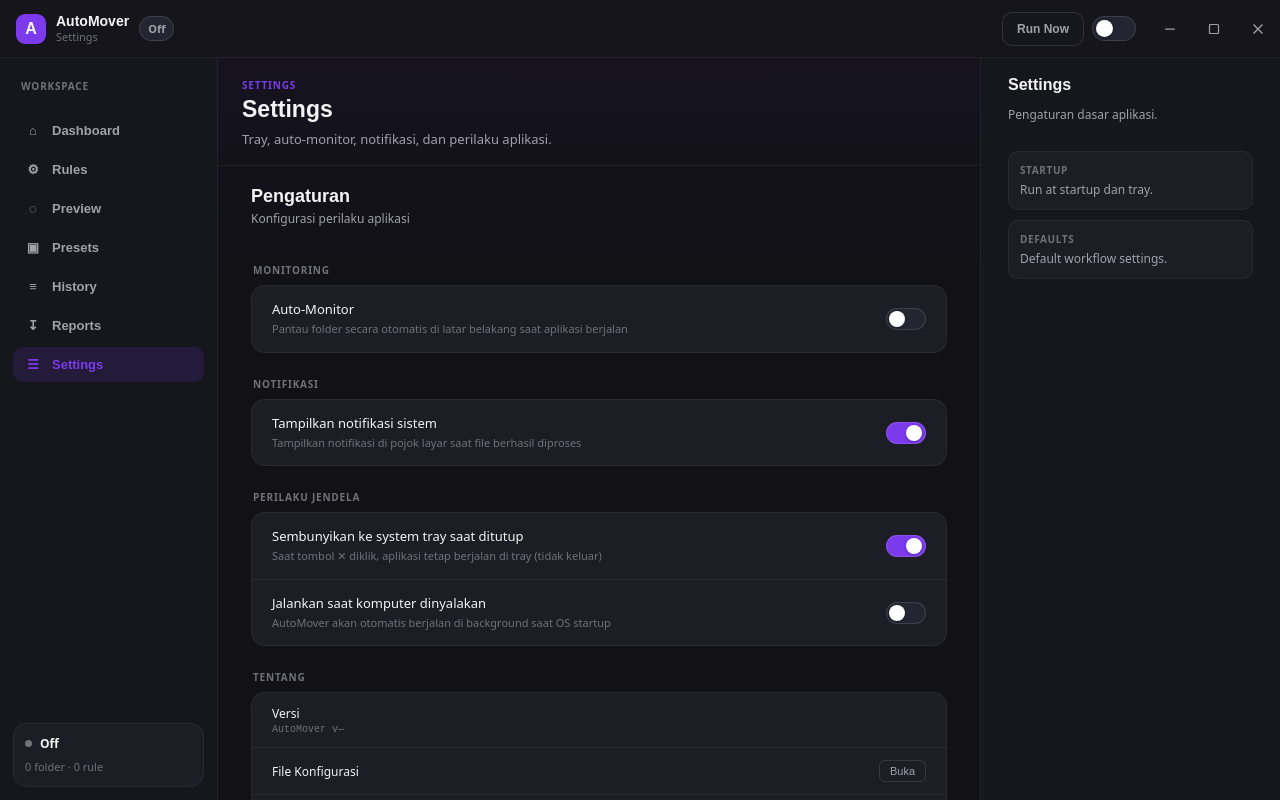
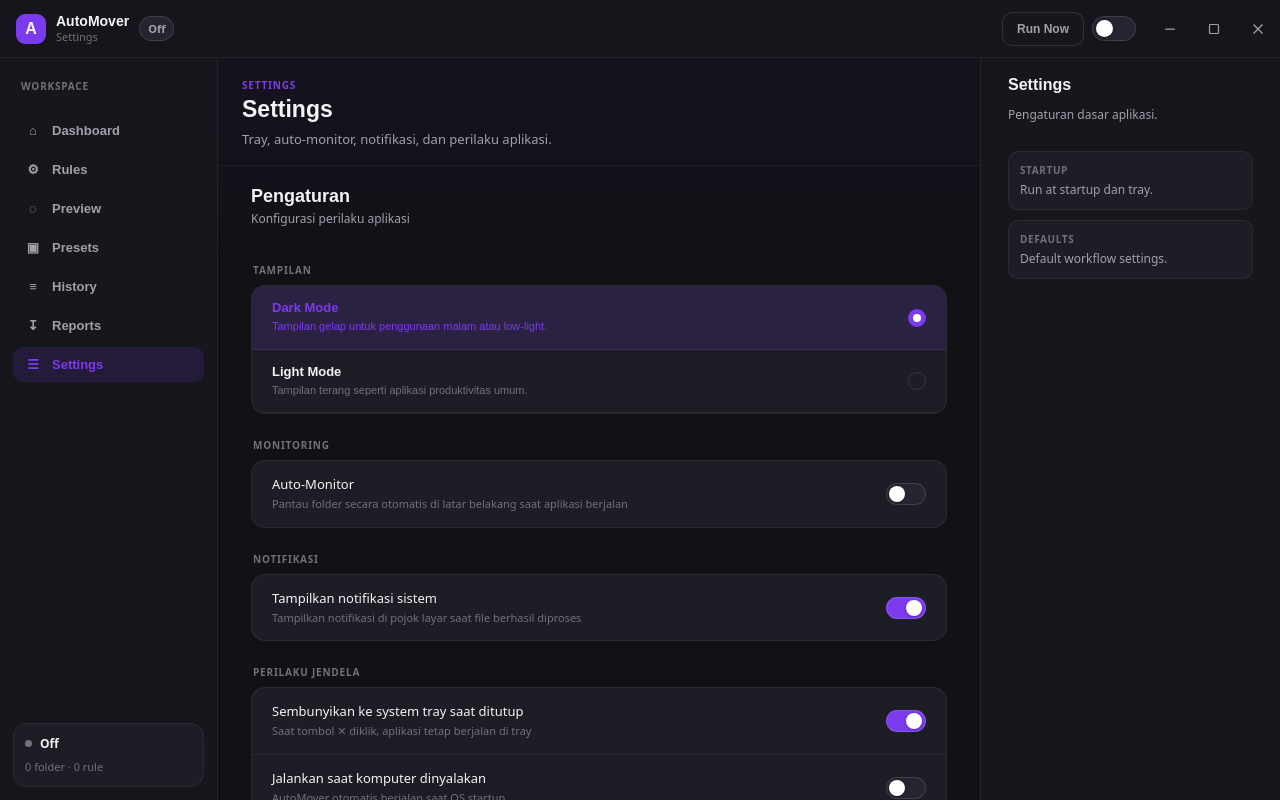
Before and after one commit to maschennyy/automover, a React (Vite) app: page / in a window 1280 px wide. Both pictures are taken after a click on the button "Settings". Built offline with nearby package versions, Linux system fonts and the light colour scheme.

Commit message:
feat: add theme selector to settings

```diff
--- a/src/renderer/components/TrayMenu.jsx
+++ b/src/renderer/components/TrayMenu.jsx
@@ -1,167 +1,42 @@
 import { useState, useEffect } from 'react'
 import useAppStore from '../store/useAppStore'
 
-// ─── Toggle component ─────────────────────────────────────────────────────────
 function SettingToggle({ label, description, value, onChange, disabled = false }) {
-  return (
-    <div style={{
-      display:        'flex',
-      alignItems:     'center',
-      justifyContent: 'space-between',
-      padding:        '14px 20px',
-      gap:            16,
-      opacity:        disabled ? 0.45 : 1,
-      transition:     'opacity 0.2s',
-    }}>
-      <div style={{ flex: 1 }}>
-        <div style={{ fontSize: 13, fontWeight: 500, color: 'var(--text-primary)' }}>{label}</div>
-        {description && (
-          <div style={{ fontSize: 11, color: 'var(--text-muted)', marginTop: 3, lineHeight: 1.5 }}>
-            {description}
-          </div>
-        )}
-      </div>
-      <button
-        type="button"
-        disabled={disabled}
-        onClick={() => !disabled && onChange(!value)}
-        style={{
-          width:        40,
-          height:       22,
-          borderRadius: 99,
-          border:       '1px solid var(--border-default)',
-          background:   value ? 'var(--accent)' : 'var(--bg-overlay)',
-          position:     'relative',
-          cursor:       disabled ? 'not-allowed' : 'pointer',
-          transition:   'background 0.2s',
-          flexShrink:   0,
-        }}
-      >
-        <span style={{
-          position:     'absolute',
-          top:          2,
-          left:         value ? 19 : 2,
-          width:        16,
-          height:       16,
-          borderRadius: '50%',
-          background:   '#fff',
-          transition:   'left 0.18s',
-          boxShadow:    '0 1px 3px rgba(0,0,0,0.3)',
-        }} />
-      </button>
-    </div>
-  )
+  return <div style={{ display: 'flex', alignItems: 'center', justifyContent: 'space-between', padding: '14px 20px', gap: 16, opacity: disabled ? 0.45 : 1, transition: 'opacity 0.2s' }}><div style={{ flex: 1 }}><div style={{ fontSize: 13, fontWeight: 500, color: 'var(--text-primary)' }}>{label}</div>{description && <div style={{ fontSize: 11, color: 'var(--text-muted)', marginTop: 3, lineHeight: 1.5 }}>{description}</div>}</div><button type="button" disabled={disabled} onClick={() => !disabled && onChange(!value)} style={{ width: 40, height: 22, borderRadius: 99, border: '1px solid var(--border-default)', background: value ? 'var(--accent)' : 'var(--bg-overlay)', position: 'relative', cursor: disabled ? 'not-allowed' : 'pointer', transition: 'background 0.2s', flexShrink: 0 }}><span style={{ position: 'absolute', top: 2, left: value ? 19 : 2, width: 16, height: 16, borderRadius: '50%', background: '#fff', transition: 'left 0.18s', boxShadow: '0 1px 3px rgba(0,0,0,0.3)' }} /></button></div>
 }
 
-// ─── Section card ─────────────────────────────────────────────────────────────
 function Section({ title, children }) {
-  return (
-    <div>
-      <div style={{
-        fontSize:      10,
-        fontWeight:    700,
-        color:         'var(--text-muted)',
-        letterSpacing: '0.08em',
-        textTransform: 'uppercase',
-        marginBottom:  8,
-        paddingLeft:   2,
-      }}>
-        {title}
-      </div>
-      <div style={{
-        background:    'var(--bg-elevated)',
-        borderRadius:  'var(--radius-lg)',
-        border:        '1px solid var(--border-subtle)',
-        overflow:      'hidden',
-      }}>
-        {children}
-      </div>
-    </div>
-  )
+  return <div><div style={{ fontSize: 10, fontWeight: 700, color: 'var(--text-muted)', letterSpacing: '0.08em', textTransform: 'uppercase', marginBottom: 8, paddingLeft: 2 }}>{title}</div><div style={{ background: 'var(--bg-elevated)', borderRadius: 'var(--radius-lg)', border: '1px solid var(--border-subtle)', overflow: 'hidden' }}>{children}</div></div>
 }
 
-function Divider() {
-  return <div style={{ height: 1, background: 'var(--border-subtle)' }} />
+function Divider() { return <div style={{ height: 1, background: 'var(--border-subtle)' }} /> }
+
+function InfoRow({ label, value, action, onAction }) {
+  return <div style={{ display: 'flex', alignItems: 'center', justifyContent: 'space-between', padding: '12px 20px', gap: 12 }}><div><div style={{ fontSize: 12, fontWeight: 500, color: 'var(--text-primary)' }}>{label}</div>{value && <div style={{ fontSize: 10, color: 'var(--text-muted)', marginTop: 2, fontFamily: 'JetBrains Mono, monospace', wordBreak: 'break-all' }}>{value}</div>}</div>{action && <button type="button" onClick={onAction} style={{ padding: '4px 10px', borderRadius: 6, border: '1px solid var(--border-default)', background: 'transparent', color: 'var(--text-secondary)', fontSize: 11, cursor: 'pointer', fontFamily: 'DM Sans, sans-serif', flexShrink: 0, whiteSpace: 'nowrap' }}>{action}</button>}</div>
 }
 
-// ─── Info row ─────────────────────────────────────────────────────────────────
-function InfoRow({ label, value, action, onAction }) {
-  return (
-    <div style={{
-      display:        'flex',
-      alignItems:     'center',
-      justifyContent: 'space-between',
-      padding:        '12px 20px',
-      gap:            12,
-    }}>
-      <div>
-        <div style={{ fontSize: 12, fontWeight: 500, color: 'var(--text-primary)' }}>{label}</div>
-        {value && (
-          <div style={{
-            fontSize:   10,
-            color:      'var(--text-muted)',
-            marginTop:  2,
-            fontFamily: 'JetBrains Mono, monospace',
-            wordBreak:  'break-all',
-          }}>
-            {value}
-          </div>
-        )}
-      </div>
-      {action && (
-        <button
-          type="button"
-          onClick={onAction}
-          style={{
-            padding:      '4px 10px',
-            borderRadius: 6,
-            border:       '1px solid var(--border-default)',
-            background:   'transparent',
-            color:        'var(--text-secondary)',
-            fontSize:     11,
-            cursor:       'pointer',
-            fontFamily:   'DM Sans, sans-serif',
-            flexShrink:   0,
-            whiteSpace:   'nowrap',
-          }}
-        >
-          {action}
-        </button>
-      )}
-    </div>
-  )
+function ThemeOption({ label, description, value, current, onClick, disabled }) {
+  const active = current === value
+  return <button type="button" disabled={disabled} onClick={() => onClick(value)} style={{ width: '100%', display: 'flex', alignItems: 'center', justifyContent: 'space-between', gap: 14, padding: '14px 20px', border: 'none', borderBottom: '1px solid var(--border-subtle)', background: active ? 'var(--accent-muted)' : 'transparent', color: active ? 'var(--accent)' : 'var(--text-primary)', cursor: disabled ? 'not-allowed' : 'pointer', fontFamily: 'DM Sans, sans-serif', textAlign: 'left' }}><div><div style={{ fontSize: 13, fontWeight: 800 }}>{label}</div><div style={{ fontSize: 11, color: active ? 'var(--accent)' : 'var(--text-muted)', marginTop: 3, lineHeight: 1.5 }}>{description}</div></div><span style={{ width: 18, height: 18, borderRadius: 99, border: active ? '5px solid var(--accent)' : '1px solid var(--border-default)', background: active ? '#fff' : 'transparent', flexShrink: 0 }} /></button>
 }
 
-// ─── TrayMenu / Settings Panel ───────────────────────────────────────────────
-/**
- * Full settings panel rendered inside the "Pengaturan" tab.
- * Replaces the basic toggle list from App.jsx SettingsPanel.
- */
 export default function TrayMenu() {
-  const { settings, updateSettings, addToast } = useAppStore()
+  const { settings, updateSettings, setTheme, addToast } = useAppStore()
+  const [appVersion, setAppVersion] = useState('—')
+  const [configPath, setConfigPath] = useState('—')
+  const [saveBusy, setSaveBusy] = useState(false)
 
-  const [appVersion,  setAppVersion]  = useState('—')
-  const [configPath,  setConfigPath]  = useState('—')
-  const [saveBusy,    setSaveBusy]    = useState(false)
-
-  // Load app metadata via IPC
   useEffect(() => {
     if (!window.automover?.app) return
-
     window.automover.app.getVersion().then(v => setAppVersion(v)).catch(() => {})
     window.automover.app.getConfigPath().then(p => setConfigPath(p)).catch(() => {})
   }, [])
 
-  // ── Persist a single setting ──────────────────────────────────────────────
   const applySetting = async (key, value) => {
     setSaveBusy(true)
     try {
       await updateSettings({ [key]: value })
-
-      // Handle OS login-item side-effect
-      if (key === 'runAtStartup' && window.automover?.app) {
-        await window.automover.app.setLoginItem(value)
-      }
+      if (key === 'runAtStartup' && window.automover?.app) await window.automover.app.setLoginItem(value)
     } catch (err) {
       addToast('error', `Gagal menyimpan pengaturan: ${err.message}`)
     } finally {
@@ -169,95 +44,38 @@
     }
   }
 
-  const openConfigFile = async () => {
+  const applyTheme = async (theme) => {
+    setSaveBusy(true)
     try {
-      await window.automover.app.openConfigFile()
-    } catch {
-      addToast('error', 'Tidak bisa membuka file konfigurasi')
+      await setTheme(theme)
+    } catch (err) {
+      addToast('error', `Gagal mengganti tema: ${err.message}`)
+    } finally {
+      setSaveBusy(false)
     }
   }
 
+  const openConfigFile = async () => {
+    try { await window.automover.app.openConfigFile() }
+    catch { addToast('error', 'Tidak bisa membuka file konfigurasi') }
+  }
+
   return (
-    <div style={{
-      flex:          1,
-      overflowY:     'auto',
-      padding:       '20px 24px',
-      display:       'flex',
-      flexDirection: 'column',
-      gap:           24,
-      animation:     'fadeIn 0.2s ease',
-    }}>
-      {/* Header */}
-      <div>
-        <h1 style={{ fontFamily: 'Syne, sans-serif', fontSize: 18, fontWeight: 700, margin: 0 }}>
-          Pengaturan
-        </h1>
-        <p style={{ color: 'var(--text-secondary)', fontSize: 12, marginTop: 3 }}>
-          Konfigurasi perilaku aplikasi
-        </p>
-      </div>
+    <div style={{ flex: 1, overflowY: 'auto', padding: '20px 24px', display: 'flex', flexDirection: 'column', gap: 24, animation: 'fadeIn 0.2s ease' }}>
+      <div><h1 style={{ fontFamily: 'Syne, sans-serif', fontSize: 18, fontWeight: 700, margin: 0 }}>Pengaturan</h1><p style={{ color: 'var(--text-secondary)', fontSize: 12, marginTop: 3 }}>Konfigurasi perilaku aplikasi</p></div>
 
-      {/* ── Monitoring ─────────────────────────────────────────────────────── */}
-      <Section title="Monitoring">
-        <SettingToggle
-          label="Auto-Monitor"
-          description="Pantau folder secara otomatis di latar belakang saat aplikasi berjalan"
-          value={settings.autoMonitor ?? false}
-          onChange={v => applySetting('autoMonitor', v)}
-          disabled={saveBusy}
-        />
+      <Section title="Tampilan">
+        <ThemeOption label="Dark Mode" description="Tampilan gelap untuk penggunaan malam atau low-light." value="dark" current={settings.theme || 'dark'} onClick={applyTheme} disabled={saveBusy} />
+        <ThemeOption label="Light Mode" description="Tampilan terang seperti aplikasi produktivitas umum." value="light" current={settings.theme || 'dark'} onClick={applyTheme} disabled={saveBusy} />
       </Section>
 
-      {/* ── Notifikasi ─────────────────────────────────────────────────────── */}
-      <Section title="Notifikasi">
-        <SettingToggle
-          label="Tampilkan notifikasi sistem"
-          description="Tampilkan notifikasi di pojok layar saat file berhasil diproses"
-          value={settings.showNotifications ?? true}
-          onChange={v => applySetting('showNotifications', v)}
-          disabled={saveBusy}
-        />
-      </Section>
+      <Section title="Monitoring"><SettingToggle label="Auto-Monitor" description="Pantau folder secara otomatis di latar belakang saat aplikasi berjalan" value={settings.autoMonitor ?? false} onChange={v => applySetting('autoMonitor', v)} disabled={saveBusy} /></Section>
 
-      {/* ── Perilaku Jendela ───────────────────────────────────────────────── */}
-      <Section title="Perilaku Jendela">
-        <SettingToggle
-          label="Sembunyikan ke system tray saat ditutup"
-          description="Saat tombol ✕ diklik, aplikasi tetap berjalan di tray (tidak keluar)"
-          value={settings.minimizeToTray ?? true}
-          onChange={v => applySetting('minimizeToTray', v)}
-          disabled={saveBusy}
-        />
-        <Divider />
-        <SettingToggle
-          label="Jalankan saat komputer dinyalakan"
-          description="AutoMover akan otomatis berjalan di background saat OS startup"
-          value={settings.runAtStartup ?? false}
-          onChange={v => applySetting('runAtStartup', v)}
-          disabled={saveBusy}
-        />
-      </Section>
+      <Section title="Notifikasi"><SettingToggle label="Tampilkan notifikasi sistem" description="Tampilkan notifikasi di pojok layar saat file berhasil diproses" value={settings.showNotifications ?? true} onChange={v => applySetting('showNotifications', v)} disabled={saveBusy} /></Section>
 
-      {/* ── Tentang Aplikasi ───────────────────────────────────────────────── */}
-      <Section title="Tentang">
-        <InfoRow label="Versi" value={`AutoMover v${appVersion}`} />
-        <Divider />
-        <InfoRow
-          label="File Konfigurasi"
-          value={configPath !== '—' ? configPath : undefined}
-          action="Buka"
-          onAction={openConfigFile}
-        />
-        <Divider />
-        <InfoRow
-          label="Reset Onboarding"
-          value="Tampilkan layar selamat datang lagi"
-          action="Reset"
-          onAction={() => applySetting('onboardingComplete', false)}
-        />
-      </Section>
+      <Section title="Perilaku Jendela"><SettingToggle label="Sembunyikan ke system tray saat ditutup" description="Saat tombol ✕ diklik, aplikasi tetap berjalan di tray" value={settings.minimizeToTray ?? true} onChange={v => applySetting('minimizeToTray', v)} disabled={saveBusy} /><Divider /><SettingToggle label="Jalankan saat komputer dinyalakan" description="AutoMover otomatis berjalan saat OS startup" value={settings.runAtStartup ?? false} onChange={v => applySetting('runAtStartup', v)} disabled={saveBusy} /></Section>
 
-      {/* Spacer at bottom so last section isn't flush against edge */}
+      <Section title="Tentang"><InfoRow label="Versi" value={`AutoMover v${appVersion}`} /><Divider /><InfoRow label="File Konfigurasi" value={configPath !== '—' ? configPath : undefined} action="Buka" onAction={openConfigFile} /><Divider /><InfoRow label="Reset Onboarding" value="Tampilkan layar selamat datang lagi" action="Reset" onAction={() => applySetting('onboardingComplete', false)} /></Section>
       <div style={{ height: 12 }} />
     </div>
   )
```
